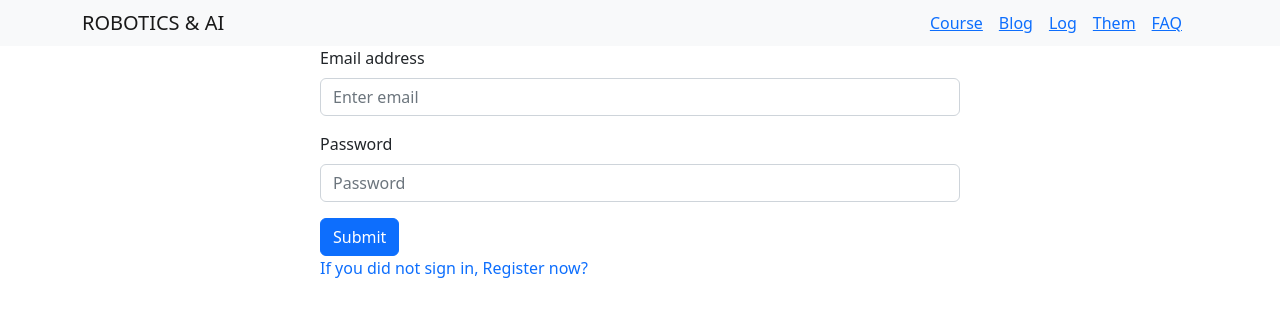
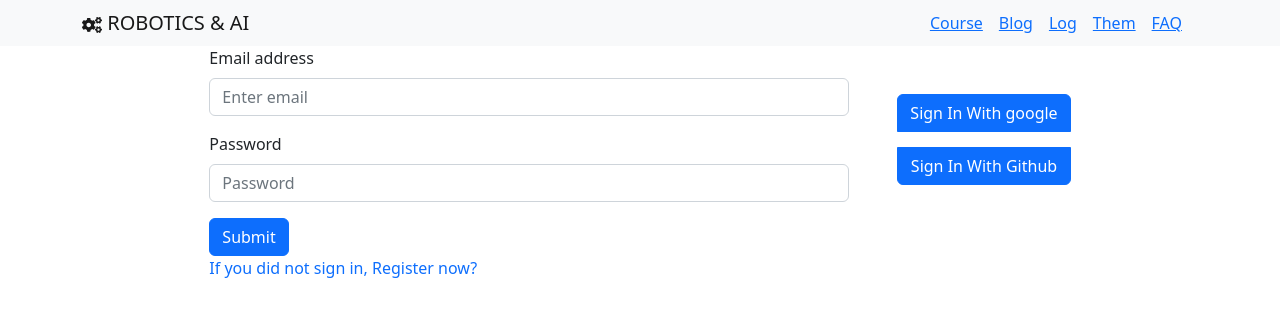
Before and after one commit to Bijoykrishna11/assignment10client, a React (Create React App) app: page /login in a window 1280 px wide. Shown: the top 316 px of the page. Built offline with nearby package versions, Linux system fonts and the light colour scheme.

Commit message:
added icon

```diff
--- a/src/Components/Header/Header.js
+++ b/src/Components/Header/Header.js
@@ -3,13 +3,15 @@ import Container from 'react-bootstrap/Container';
 import Nav from 'react-bootstrap/Nav';
 import Navbar from 'react-bootstrap/Navbar';
 import { Link } from 'react-router-dom';
+import { FaCogs } from "react-icons/fa";
 
 
 const Header = () => {
     return (
         <Navbar bg="light" expand="lg">
             <Container>
-                <div>  <Navbar.Brand href="#home">ROBOTICS & AI</Navbar.Brand></div>
+
+                <div>  <Navbar.Brand href="#home"><FaCogs ></FaCogs> ROBOTICS & AI</Navbar.Brand></div>
 
                 <div><Navbar.Collapse id="basic-navbar-nav">
                     <Nav className="me-auto ">
--- a/src/Components/LogIn/Login.js
+++ b/src/Components/LogIn/Login.js
@@ -3,6 +3,9 @@ import Button from 'react-bootstrap/Button';
 import Form from 'react-bootstrap/Form';
 import Register from '../Register/Register';
 import { Link } from 'react-router-dom';
+import ButtonGroup from 'react-bootstrap/ButtonGroup';
+import Dropdown from 'react-bootstrap/Dropdown';
+import DropdownButton from 'react-bootstrap/DropdownButton';
 
 const Login = () => {
 
@@ -35,6 +38,14 @@ const Login = () => {
                 </Button>
                 <Link className='text-decoration-none d-block' to="/register">If you did not sign in, Register now?</Link>
             </Form>
+            <div className='ms-5 mt-5'>
+
+                <ButtonGroup vertical>
+                    <Button className='mb-3'>Sign In With google</Button>
+                    <Button>Sign In With Github</Button>
+                </ButtonGroup>
+            </div>
+
         </div>
     );
 };
```
